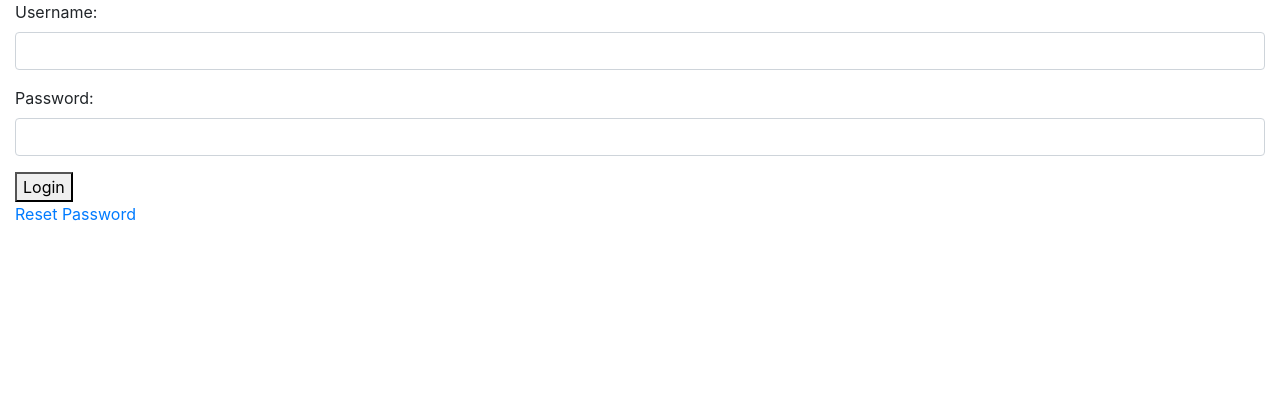
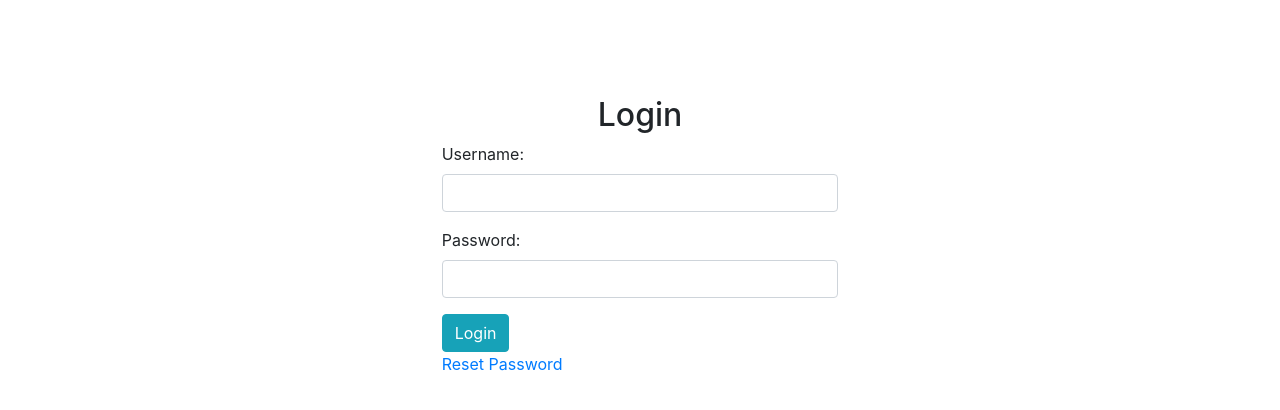
Before and after one commit to wikwiki777/HI-Ware, a Django app: page /accounts/login in a window 1280 px wide. Shown: the part 70-480 px from the top of the page. Run offline with Django 3.2, Linux system fonts and the light colour scheme; some libraries are stand-ins or nearby versions.

Commit message:
Fix sizing of input fields and add bs button

```diff
--- a/accounts/templates/login.html
+++ b/accounts/templates/login.html
@@ -1,17 +1,15 @@
 {% extends "base.html" %}
 {% block page_title %}HI-Ware: Login{% endblock %}
 {% block content %}
+<div class="row justify-content-md-center">
+  <div class="col-md-4 mt-5 pt-5">
+    <h2 class="text-center">Login</h2>
     <form method="POST">
       {% csrf_token %}
       <div class="form-group">
         {{ login_form.username.label_tag }}
-        <input
-          type="text"
-          class="form-control {% if login_form.username.errors %}is-invalid{% endif %}"
-          id="id_username"
-          name="username"
-          value="{{ login_form.username.value|default:'' }}"
-          required>
+        <input type="text" class="form-control {% if login_form.username.errors %}is-invalid{% endif %}"
+          id="id_username" name="username" value="{{ login_form.username.value|default:'' }}" required>
         {% if login_form.username.errors %}
         <div class="invalid-feedback">
           {{ login_form.username.errors }}
@@ -20,20 +18,17 @@
       </div>
       <div class="form-group">
         {{ login_form.password.label_tag }}
-        <input
-          type="password"
-          class="form-control {% if login_form.password.errors %}is-invalid{% endif %}"
-          id="id_password"
-          name="password"
-          value="{{ login_form.password.value|default:'' }}"
-          required>
+        <input type="password" class="form-control {% if login_form.password.errors %}is-invalid{% endif %}"
+          id="id_password" name="password" value="{{ login_form.password.value|default:'' }}" required>
         {% if login_form.password.errors %}
         <div class="invalid-feedback">
           {{ login_form.password.errors }}
         </div>
         {% endif %}
       </div>
-    <button class="button is-primary">Login</button>
+      <button type="submit" class="btn btn-info">Login</button>
     </form>
     <p><a href="#">Reset Password</a></p>
+  </div>
+</div>
 {% endblock %}
--- a/templates/base.html
+++ b/templates/base.html
@@ -1,6 +1,7 @@
 {% load staticfiles %}
 <!doctype html>
 <html lang="en">
+
 <head>
     <!-- Required meta tags -->
     <meta charset="utf-8">
@@ -13,12 +14,14 @@
 
     <title>{% block page_title %} {% endblock %}</title>
 </head>
+
 <body>
     <nav class="navbar sticky-top navbar-expand-lg navbar-dark bg-dark">
         <a class="navbar-brand" href="#">
             HI <img src="{% static 'img/microchip.svg' %}" alt="processorlogo"> Ware
         </a>
-        <button class="navbar-toggler" type="button" data-toggle="collapse" data-target="#navbarNav" aria-controls="navbarNav" aria-expanded="false" aria-label="Toggle navigation">
+        <button class="navbar-toggler" type="button" data-toggle="collapse" data-target="#navbarNav"
+            aria-controls="navbarNav" aria-expanded="false" aria-label="Toggle navigation">
             <span class="navbar-toggler-icon"></span>
         </button>
         <div class="collapse navbar-collapse justify-content-center" id="navbarNav">
@@ -62,8 +65,14 @@
     </nav>
     {% if messages %}
     <div class="container my-2">
+        <div class="row justify-content-center">
+            <div class="col-md-5">
                 {% for message in messages %}
-        <div class="alert alert-info alert-dismissible fade show text-center" role="alert">
+                {% if message.level == DEFAULT_MESSAGE_LEVELS.ERROR %}
+                <div class="alert alert-danger alert-dismissible fade show text-center" role="alert">
+                    {% else %}
+                    <div class="alert alert-success alert-dismissible fade show text-center" role="alert">
+                        {% endif %}
                         <strong>{{ message }}</strong>
                         <button type="button" class="close" data-dismiss="alert" aria-label="Close">
                             <span aria-hidden="true">&times;</span>
@@ -72,6 +81,9 @@
                     {% endfor %}
                 </div>
                 {% endif %}
+            </div>
+        </div>
+    </div>
     <section class="container-fluid">
         {% block content %}
         {% endblock %}
@@ -82,4 +94,5 @@
     <script src="{% static 'js/popper.min.js' %}"></script>
     <script src="{% static 'js/bootstrap.min.js' %}"></script>
 </body>
+
 </html>
```
Lines whose indentation alone changed are shown as unchanged.
